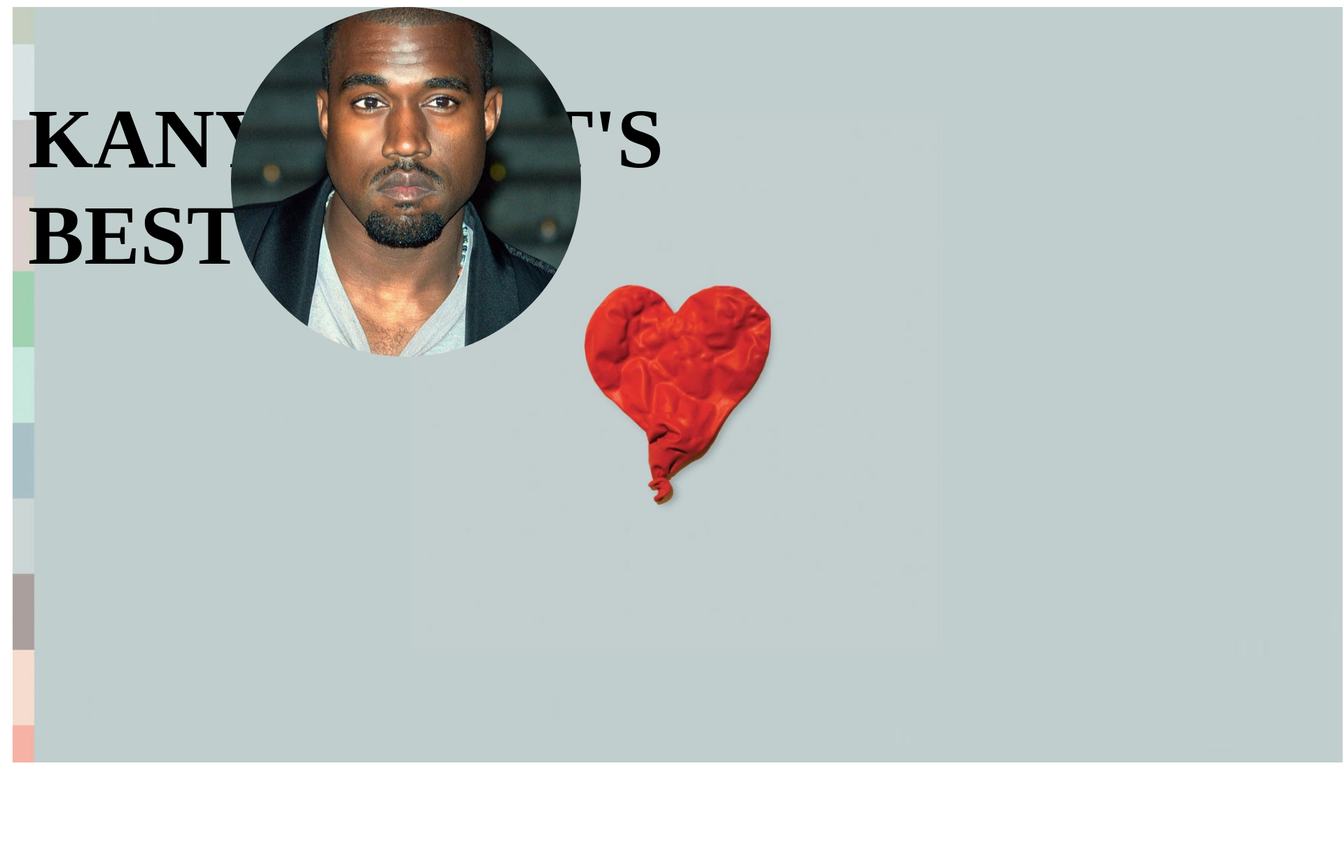
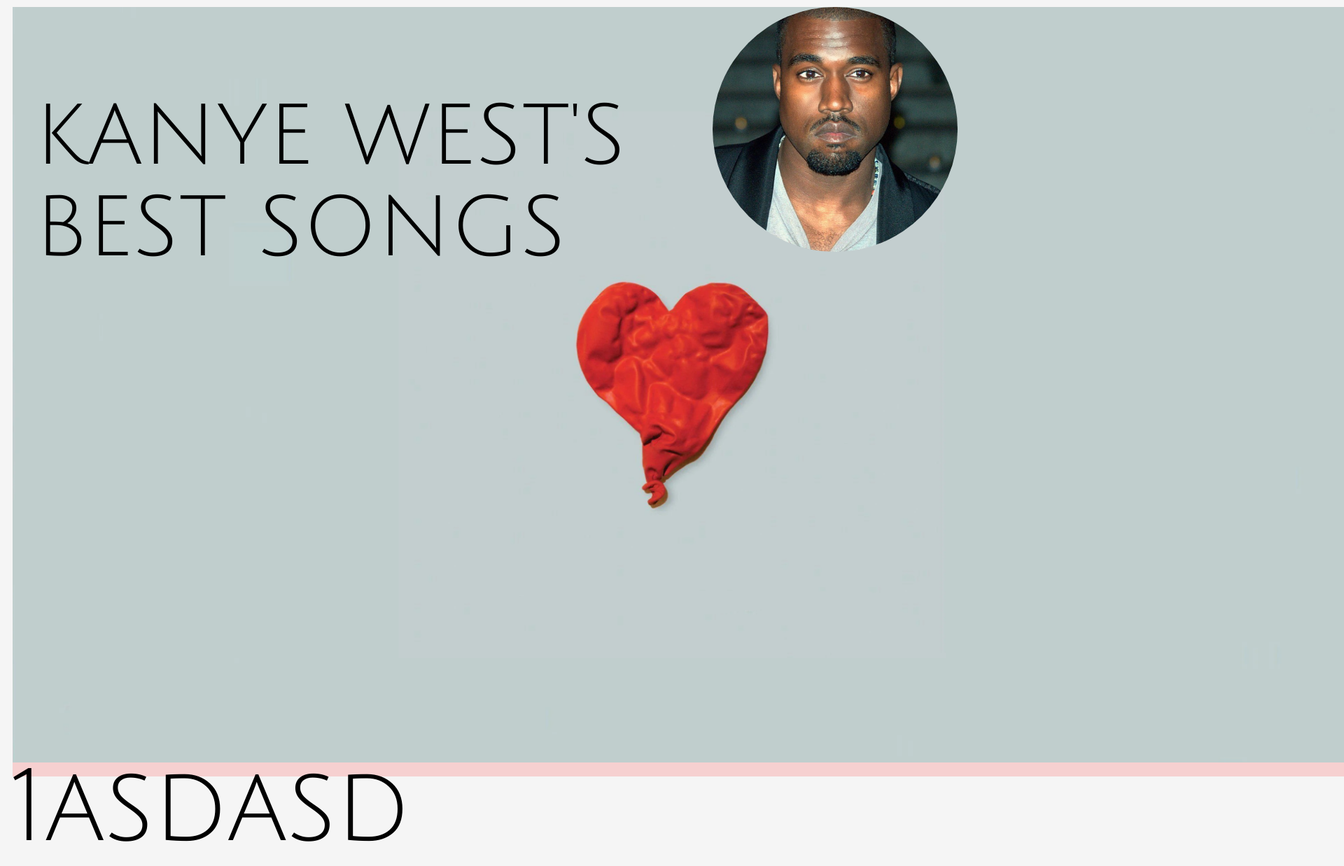
Before and after one commit to BALLS-fortnite/website, a plain HTML site: page index.html in a window 1280 px wide. Shown: the whole page at 70% size, 1920 px wide, since content can reach past the window. Before the commit the page ends 1100 px from the top, so only its background shows below. Drawn offline with Linux system fonts and the light colour scheme.

Commit message:
relative image new grid create for newcontent

```diff
--- a/index.html
+++ b/index.html
@@ -13,8 +13,12 @@
     <div class="hero-grid">
         <div class="border-image"></div>
         <div class="hero-image"></div>
-        <div class="hero-title"><p><strong>KANYE WEST'S <br>BEST SONGS</strong></p></div>
-
+        <div class="hero-title"><p>KANYE WEST'S <br>BEST SONGS</p></div>
+    <hr>
+    <div class="blend"></div>
+    </div>
+    <div class="talk-grid">
+        <div class="review-number">1asdasd</div>
     </div>
 </body>
 </html>
--- a/style/bg.css
+++ b/style/bg.css
@@ -1,20 +1,26 @@
 @import url(https://fonts.googleapis.com/css?family=Julius+Sans+One:regular);
 .hero-grid {
     display: grid;
-    grid-template-columns:  1fr 1fr 1fr;
-    gap: 10px;
+    grid-template-columns:  1fr 1fr ;
     margin: 10px;
 }
 
-
+.talk-grid {
+    display: grid;
+    grid-template-columns: 1fr 1fr;
+    margin:10px;
+}
+body{
+    background-color: rgb(245, 245, 245);
+}
 .hero-image {
-    grid-area: 1 / 1 / 1 / 3;
+    grid-area: 1 / 1 / 1 / 2;
     background-position: center;
-    background-image: url("../images/808.png");
+    background-image: url("../images/8081.png");
     background-repeat: no-repeat;
     background-size: cover;
     height: 1080px;
-    width:1900px;
+    width:1920px;
 }
 
 .hero-title {
@@ -22,25 +28,43 @@
     text-align:left;
     position: absolute;
     font-size: 120px;
-    font-family: url(https://fonts.googleapis.com/css?family=Julius+Sans+One:regular);
-    left:40px;
+    font-family: "Julius Sans One";
+    left:50px;
 
 }
 .border-image {
-    grid-area: 1 / 2 / 1 / 3;
+    grid-area: 1 / 1 / 1 / 2;
     background-position: center;
     background-image: url("../images/mrwest.PNG");
     background-repeat: no-repeat;
     background-size: cover;
     z-index: 1;
     border-radius: 100%;
-    height:500px;
-    width:500px;
-    position: absolute;
-    right:450px
+    height:350px;
+    width:350px;
+    position:relative;
+    left:1000px;
+
 }
-.rectangle {
-    height: 50px;
-    width: 100px;
-    background-color: #555;
+.blend {
+    height: 20px;
+    width: 1920px;
+    background-color: rgb(246, 208, 208);
   }
+
+.separator {
+    position: relative;
+    padding-bottom: 1.5rem;
+    margin-bottom: 15px;
+}
+
+.review-number {
+    font-size: 9rem;
+    line-height: 9rem;
+    margin-top: calc(-0.25em);
+    font-family: "Julius Sans One";
+}
+.song-name {
+    font-size: 1.75rem;
+    line-height: 2rem;
+}
```
Also changed, not shown: images/8081.png (added).
